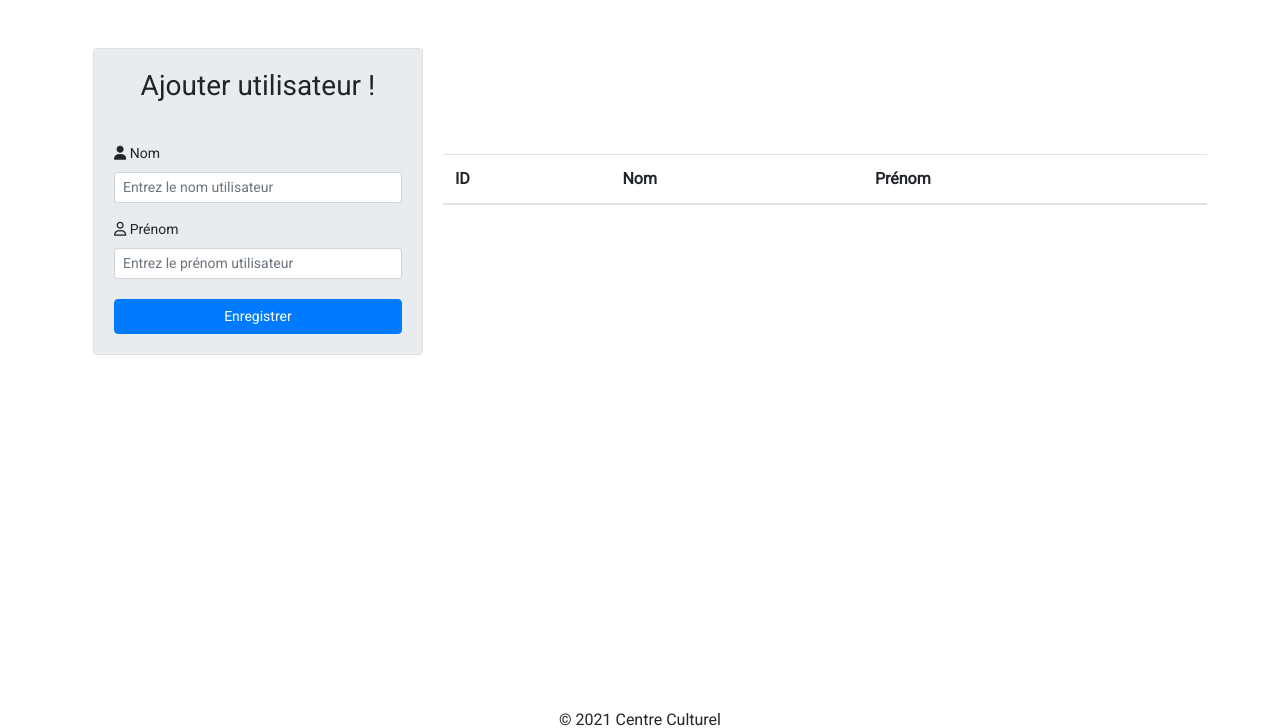
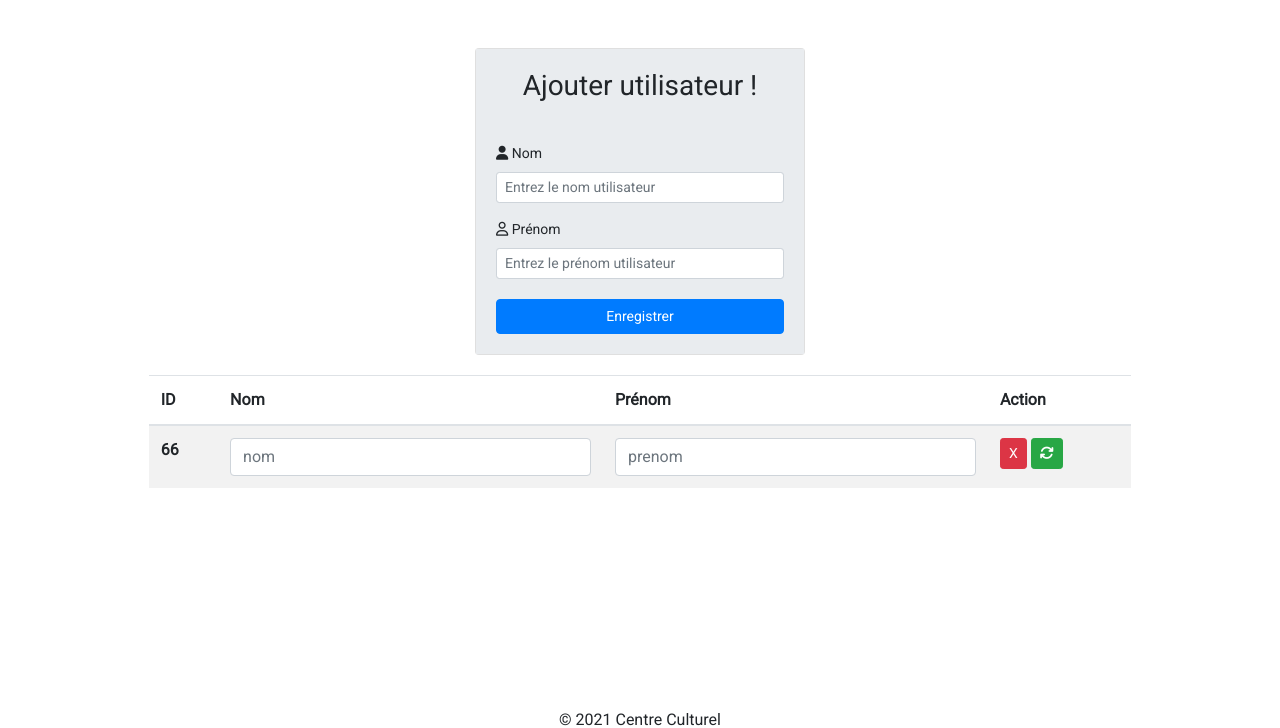
Before and after one commit to lain-Dev/Test-Technique-SIMPLON, a PHP site: page /view/user.php in a window 1280 px wide. Shown: the part 58-786 px from the top of the page. Run offline with PHP 8.4, Linux system fonts and the light colour scheme; the visitor is signed in with stand-in values (Sample User, id 1); lists and menus that the app fills with data are empty; some libraries are stand-ins or nearby versions.

Commit message:
modif apporter pour préparation crud formUser

```diff
--- a/log.txt
+++ b/log.txt
@@ -156,3 +156,5 @@ Wednesday 17th of March 2021 01:41:30 PM: Connexion à la base de données réus
 Wednesday 17th of March 2021 01:41:30 PM: utilisateur a été créé avec succès
 Wednesday 17th of March 2021 01:41:44 PM: Connexion à la base de données réussie
 Wednesday 17th of March 2021 01:41:44 PM: utilisateur a été créé avec succès
+Wednesday 17th of March 2021 07:21:15 PM: Connexion à la base de données réussie
+Wednesday 17th of March 2021 07:21:15 PM: utilisateur a été créé avec succès
--- a/view/head.php
+++ b/view/head.php
@@ -68,7 +68,7 @@ if(!isset($_SESSION['user'])){
                             </li>
 
                             <li class="nav-item pl-4 pl-md-0 ml-0 ml-md-4">
-                                <a class="nav-link" href="">
+                                <a class="nav-link">
                                     <form action="../controller/logOut.php" style="margin-top: 0px; padding-top: 1px">
                                         <button class="btn btn-primary btn-green-nav btn-sm" type="submit" name="deconnexion" style="margin: 0px;">Déconnexion</button>
                                     </form>
--- a/view/user.php
+++ b/view/user.php
@@ -48,20 +48,35 @@ ajouterUser();
 		</div>
 	</div>
 
-	<table class="table table-striped p-1 col-7">
+	<table class="table table-striped p-1 col-9">
 		<thead>
 			<tr>
 				<th scope="col">ID</th>
 				<th scope="col">Nom</th>
 				<th scope="col">Prénom</th>
+				<th scope="col">Action</th>
 			</tr>
 		</thead>
 		<tbody>
-			<!-- <tr>
-				<th scope="row">exemple: ID</th>
-				<td>lebon</td>
-				<td>olivier</td>
-			</tr> -->
+			<tr>
+				<form action="../controller/formUser.php.php" style="margin: 0px; padding: 0px;">
+					<th scope="row">66</th>
+					<td>
+						<input type="text" class="form-control" placeholder="nom">
+					</td>
+					<td>
+						<input type="text" class="form-control" placeholder="prenom">
+					</td>
+					<td>
+						<a>
+							<button class="btn btn-danger btn-sm" type="submit" name="supprimer" style="margin: 0px;">X</button>
+							<button class="btn btn-success btn-sm" type="submit" name="modifier" style="margin: 0px;">
+								<i class="fa fa-refresh" aria-hidden="true"></i>
+							</button>
+						</a>
+					</td>
+				</form>
+			</tr>
 		</tbody>
 	</table>
 </div>
```
